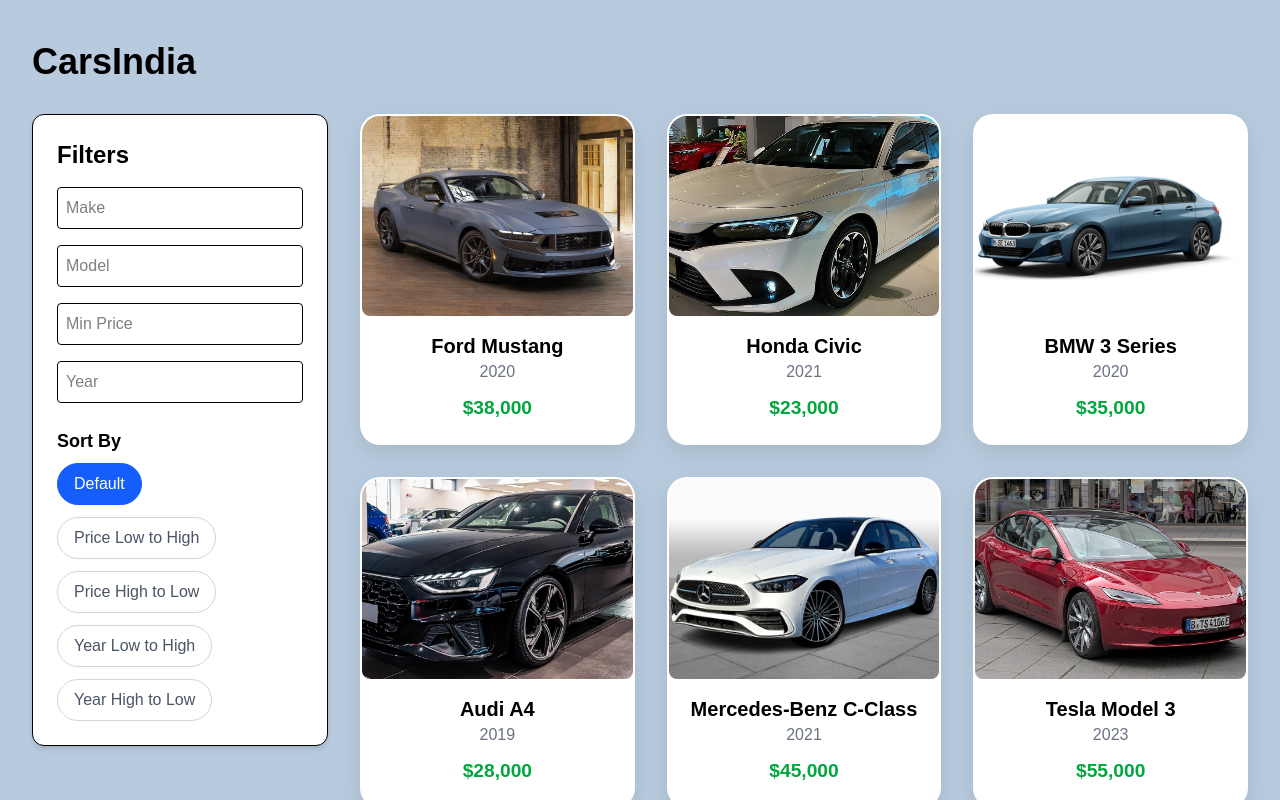
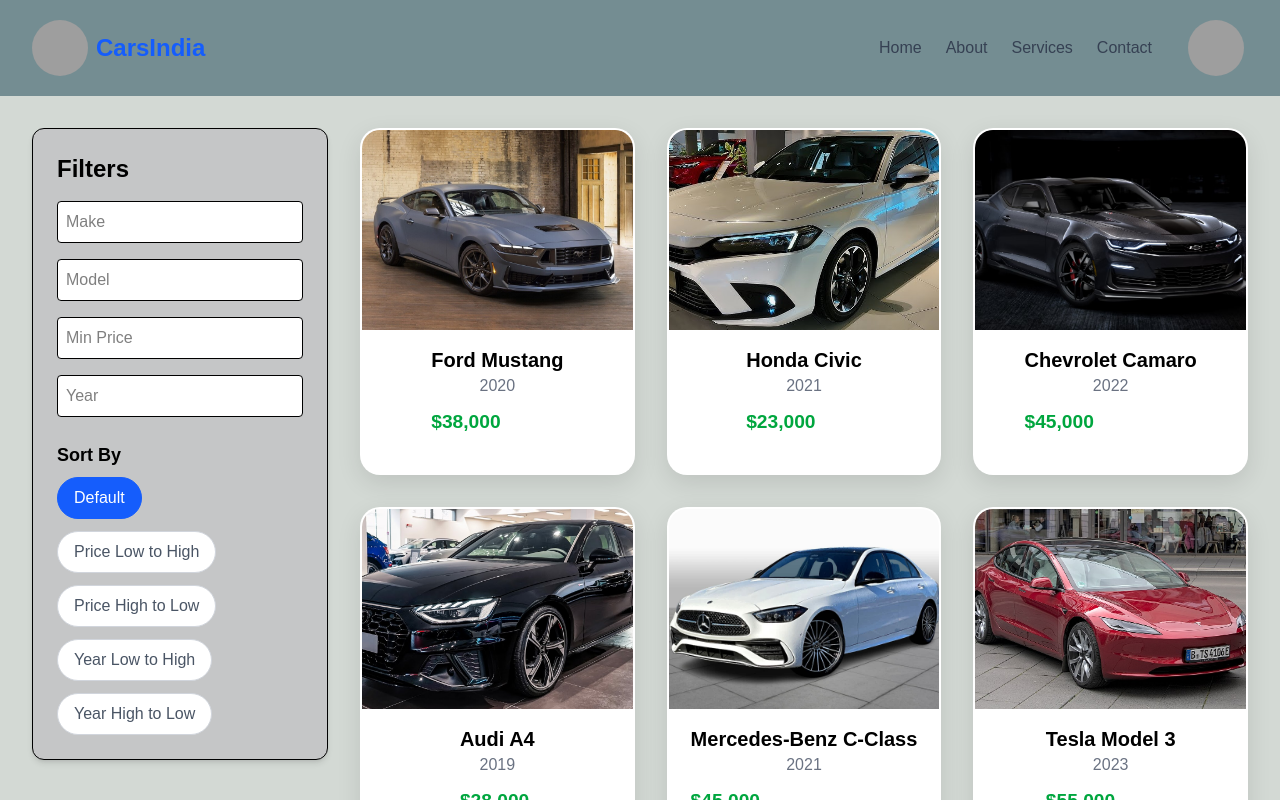
Before and after one commit to sandeepkshrma/cars-india, a Next.js app: page /cars in a window 1280 px wide. Shown: the top 800 px of the page. Built offline with nearby package versions, Linux system fonts and the light colour scheme; grey boxes are pictures that could not be loaded.

Commit message:
Updated the layout

```diff
--- a/app/api/cars/route.js
+++ b/app/api/cars/route.js
@@ -47,20 +47,20 @@ export async function GET(request) {
     },
     {
       id: 3,
-      make: "BMW",
-      model: "3 Series",
-      year: 2020,
-      price: 35000,
+      make: "Chevrolet",
+      model: "Camaro",
+      year: 2022,
+      price: 45000,
       images: [
-        "/car-images/bmw1.jpg",
-        "/car-images/bmw2.jpg",
-        "/car-images/bmw3.jpg",
+        "/car-images/chevrolet1.jpg",
+        "/car-images/chevrolet2.jpg",
+        "/car-images/chevrolet3.jpg",
       ],
-      mileage: 25000,
+      mileage: 12000,
       transmission: "Automatic",
       fuel: "Petrol",
-      color: "Blue",
-      description: "Luxury sedan with advanced features and great performance."
+      color: "Yellow",
+      description: "High-performance sports car, built for speed and thrills."
     },
     {
       id: 4,
@@ -132,20 +132,20 @@ export async function GET(request) {
     },
     {
       id: 8,
-      make: "Chevrolet",
-      model: "Camaro",
-      year: 2022,
-      price: 45000,
+      make: "BMW",
+      model: "3 Series",
+      year: 2020,
+      price: 35000,
       images: [
-        "/car-images/chevrolet1.jpg",
-        "/car-images/chevrolet2.jpg",
-        "/car-images/chevrolet3.jpg",
+        "/car-images/bmw1.jpg",
+        "/car-images/bmw2.jpg",
+        "/car-images/bmw3.jpg",
       ],
-      mileage: 12000,
+      mileage: 25000,
       transmission: "Automatic",
       fuel: "Petrol",
-      color: "Yellow",
-      description: "High-performance sports car, built for speed and thrills."
+      color: "Blue",
+      description: "Luxury sedan with advanced features and great performance."
     },
     {
       id: 9,
--- a/app/cars/page.jsx
+++ b/app/cars/page.jsx
@@ -2,12 +2,12 @@
 
 import { useState, useEffect } from "react";
 import Link from "next/link";
+import { LogIn } from "lucide-react";
 
 function CarList() {
   const [cars, setCars] = useState([]);
   const [totalPages, setTotalPages] = useState(1);
   const [currentPage, setCurrentPage] = useState(1);
-
 
   const [filters, setFilters] = useState({
     make: '',
@@ -16,9 +16,7 @@ function CarList() {
     year: '',
   });
 
-
   const [sortOption, setSortOption] = useState("");
-
 
   const sortingOptions = [
     { label: "Default", value: "" },
@@ -60,16 +58,44 @@ function CarList() {
   };
 
   return (
-    <div className="application p-8">
-      <div className="appLogo flex items-center mb-8">
-        <h1 className="appLogoName text-4xl font-bold">CarsIndia</h1>
+    <div className="bg-gray-50 min-h-screen flex flex-col">
+
+      {/* Navigation Bar */}
+      <nav className="appTheme shadow-md px-8 py-4 flex justify-between items-center">
+        <div className="flex">
+        <img className="loginimage w-14 h-14  rounded-full" src="/car-images/carlogo.svg" alt="heart"></img>
+        <h1 className="px-2 py-3 text-2xl font-bold text-blue-600">CarsIndia</h1>
         </div>
 
+        <div className="flex items-center space-x-8">
+          <div className="space-x-6 text-gray-700 font-medium">
+            <a href="#" className="hover:text-blue-600">Home</a>
+            <a href="#about" className="hover:text-blue-600">About</a>
+            <a href="#services" className="hover:text-blue-600">Services</a>
+            <a href="#contact" className="hover:text-blue-600">Contact</a>
+          </div>
 
+          <Link
+            href="/login"
+            className="flex items-center gap-2 hover:bg-gray-200 text-white px-1 py-1 rounded-full transition"
+          >
+            <img
+              src="/car-images/sandeep.jpg"
+              alt="User Avatar"
+              className="loginimage w-14 h-14  rounded-full"
+            />
+          </Link>
+        </div>
+      </nav>
+
+
+      {/* Main Content */}
+      <div className="application p-8 flex-1">
         <div className="flex flex-col lg:flex-row gap-8">
 
+          {/* Filters and Sorting */}
           <div className="lg:w-1/4 w-full">
-          <div className="filterSection border rounded-xl p-6 shadow-md">
+            <div className="filterSection border rounded-xl p-6 shadow-md bg-white">
               <h2 className="text-2xl font-semibold mb-4">Filters</h2>
               <div className="flex flex-col gap-4">
                 <input
@@ -78,7 +104,7 @@ function CarList() {
                   value={filters.make}
                   onChange={handleFilterChange}
                   placeholder="Make"
-                className="p-2 border rounded"
+                  className="bg-white p-2 border rounded"
                 />
                 <input
                   type="text"
@@ -86,7 +112,7 @@ function CarList() {
                   value={filters.model}
                   onChange={handleFilterChange}
                   placeholder="Model"
-                className="p-2 border rounded"
+                  className="bg-white p-2 border rounded"
                 />
                 <input
                   type="number"
@@ -94,7 +120,7 @@ function CarList() {
                   value={filters.price}
                   onChange={handleFilterChange}
                   placeholder="Min Price"
-                className="p-2 border rounded"
+                  className="bg-white p-2 border rounded"
                 />
                 <input
                   type="number"
@@ -102,15 +128,14 @@ function CarList() {
                   value={filters.year}
                   onChange={handleFilterChange}
                   placeholder="Year"
-                className="p-2 border rounded"
+                  className="bg-white p-2 border rounded"
                 />
               </div>
-
 
               <div className="mt-6">
                 <h3 className="text-lg font-semibold mb-2">Sort By</h3>
                 <div className="overflow-x-auto">
-                <div className="flex flex-wrap space-x-3 space-y-3 w-full">
+                  <div className="flex flex-wrap gap-3">
                     {sortingOptions.map((option) => (
                       <button
                         key={option.value}
@@ -129,25 +154,26 @@ function CarList() {
             </div>
           </div>
 
-
+          {/* Car Cards */}
           <div className="lg:w-3/4 w-full">
-
-          <div className="grid grid-cols-1 md:grid-cols-2 lg:grid-cols-3 xl:grid-cols-3 gap-8">
+            <div className="grid grid-cols-1 md:grid-cols-2 lg:grid-cols-3 gap-8">
               {cars.map((car) => (
                 <Link
                   href={{ pathname: `/cars/${car.id}`, query: { currentPage: `${currentPage}` } }}
                   key={car.id}
-                className="carCard border rounded-2xl shadow-md flex flex-col items-center hover:shadow-lg transition"
+                  className="carCard bg-white border rounded-2xl shadow-md flex flex-col items-center hover:shadow-lg transition"
                 >
-                <img src={car.images[0]} alt={car.model} className="w-full h-56 object-cover rounded-lg mb-4" />
+                  <img src={car.images[0]} alt={car.model} className="w-full h-56 object-cover rounded-t-2xl" />
+                  <div className="p-4 text-center">
                     <h2 className="text-xl font-bold">{car.make} {car.model}</h2>
                     <p className="text-gray-500">{car.year}</p>
                     <p className="carDetails text-green-600 font-semibold">${car.price.toLocaleString()}</p>
+                  </div>
                 </Link>
               ))}
             </div>
 
-
+            {/* Pagination */}
             <div className="flex justify-center mt-8">
               <button
                 onClick={() => handlePageChange(currentPage - 1)}
@@ -170,6 +196,14 @@ function CarList() {
           </div>
         </div>
       </div>
+
+      {/* Footer */}
+      <footer className="appTheme text-center text-sm text-gray-600 py-6 border-t">
+        <div className="mb-2">© 2025 CarsIndia. All rights reserved.</div>
+        <div>Contact: contact@carsindia.com | +91-9876543210</div>
+        <div>1234, Auto Street, New Delhi, India</div>
+      </footer>
+    </div>
   );
 }
 
--- a/app/globals.css
+++ b/app/globals.css
@@ -32,9 +32,17 @@ body {
     }
   }
 
+  .loginimage:hover {
+    transform: scale(1.1);
+  }
+
   .application {
-    background-color: rgb(184 203 222) !important;
+    background-color: #D3D9D4 !important;
     font-family: Arial, Helvetica, sans-serif;
+  }
+
+  .appTheme{
+    background-color: #748D92;
   }
 
   .appLogoName {
@@ -101,6 +109,6 @@ body {
   }
 
   .filterSection {
-    background-color: white;
+    background-color: #C5C6C7;
   }
 }
--- a/package.json
+++ b/package.json
@@ -9,11 +9,12 @@
     "lint": "next lint"
   },
   "dependencies": {
+    "@tailwindcss/postcss": "^4",
     "bootstrap": "^5.3.5",
+    "lucide-react": "^0.503.0",
     "next": "15.3.1",
     "react": "^19.0.0",
     "react-dom": "^19.0.0",
-    "@tailwindcss/postcss": "^4",
     "tailwindcss": "^4"
   },
   "devDependencies": {
```
Lines whose indentation alone changed are shown as unchanged.
